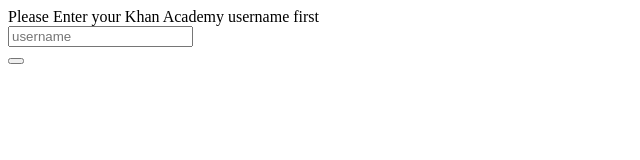
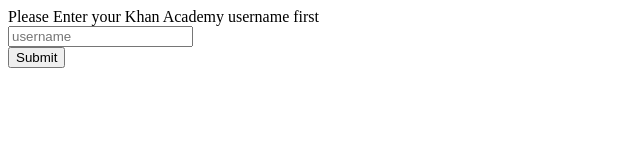
Before and after one commit to boyuan12/khanacademy, a plain HTML site: page dashboard.html in a window 1280 px wide. Shown: the whole page, without its empty margins (0-640 px from the left). Drawn offline with nearby package versions, Linux system fonts and the light colour scheme.

Commit message:
Update dashboard.html

```diff
--- a/dashboard.html
+++ b/dashboard.html
@@ -5,7 +5,7 @@
     <br />
   <input type="text" id="username" placeholder="username">
   <br/>
-  <button type="button" id="button">
+    <button type="button" id="button">Submit</button>
     <script src="https://ajax.googleapis.com/ajax/libs/jquery/2.1.4/jquery.min.js"></script>
     <script>
     var button = document.getElementById("button");
```
